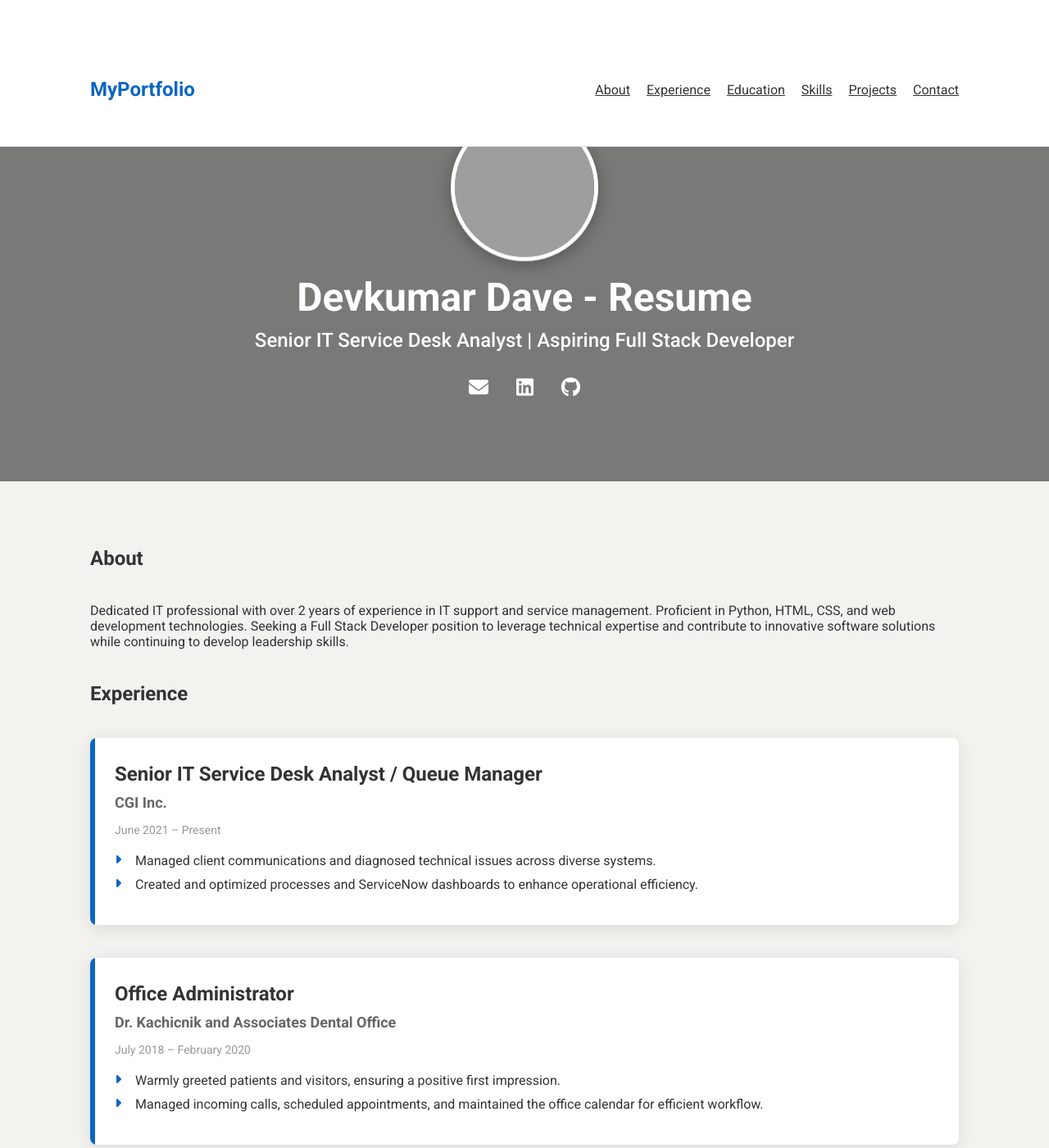
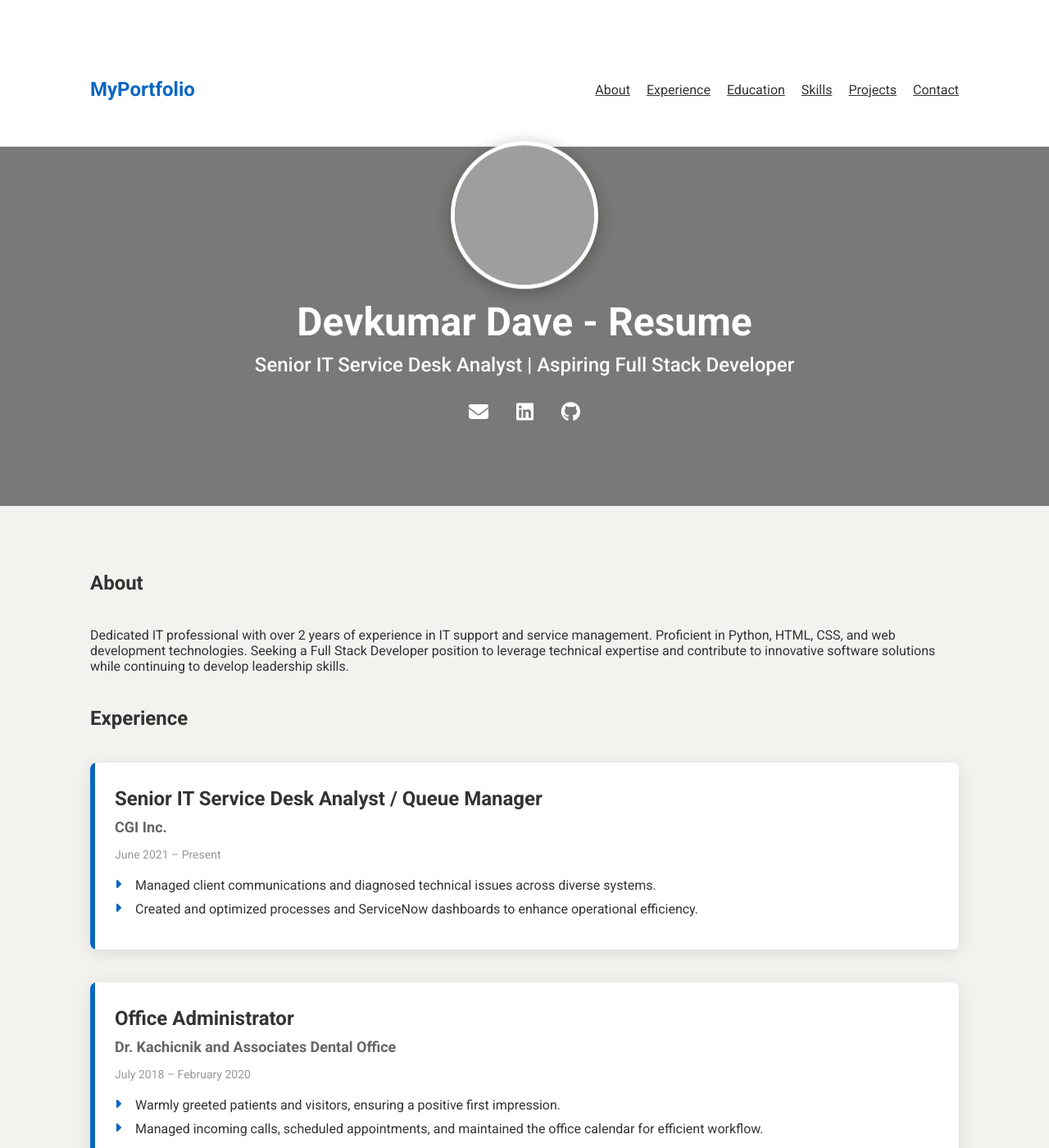
Before and after one commit to devdave666/resume, a Jekyll site: the page built from index.md, in a window 1280 px wide and 1400 px high. Shown: the whole window at 82% size. Built offline with Jekyll 4.4.1, drawn with Linux system fonts in a browser that asks for light colours; a style sheet for code colours, icons or effects is not loaded; grey boxes are pictures that could not be loaded.

Commit message:
Update styles.css

```diff
--- a/assets/css/styles.css
+++ b/assets/css/styles.css
@@ -34,7 +34,7 @@ nav {
   width: 100%;
   background-color: #fff;
   border-bottom: 1px solid #e1e9ee;
-  z-index: 1000;
+  z-index: 1; /* Lower than the profile picture's z-index */
 }
 
 nav .container {
@@ -79,6 +79,8 @@ nav ul li a:hover {
   color: #fff;
   text-align: center;
   padding: 150px 20px 100px;
+  /* Ensure overflow is visible */
+  overflow: visible;
 }
 
 .profile-header h1 {
@@ -95,12 +97,15 @@ nav ul li a:hover {
 
 /* Profile Picture */
 .profile-picture {
+  position: relative; /* Added to establish a new positioning context */
+  z-index: 2; /* Ensures the profile picture is above the nav bar */
   width: 180px;
   height: 180px;
   border-radius: 50%;
   border: 5px solid #fff;
   object-fit: cover;
   margin: 0 auto;
+  margin-top: 30px; /* Increased to provide more space above */
   box-shadow: 0 4px 20px rgba(0, 0, 0, 0.3);
   animation: float 4s ease-in-out infinite;
 }
@@ -111,7 +116,7 @@ nav ul li a:hover {
     transform: translateY(0);
   }
   50% {
-    transform: translateY(-15px);
+    transform: translateY(-10px); /* Reduced upward movement */
   }
 }
 
@@ -305,6 +310,8 @@ footer {
 @media (max-width: 768px) {
   .profile-header {
     padding: 120px 20px 80px;
+    /* Ensure overflow is visible */
+    overflow: visible;
   }
 
   .profile-header h1 {
```
